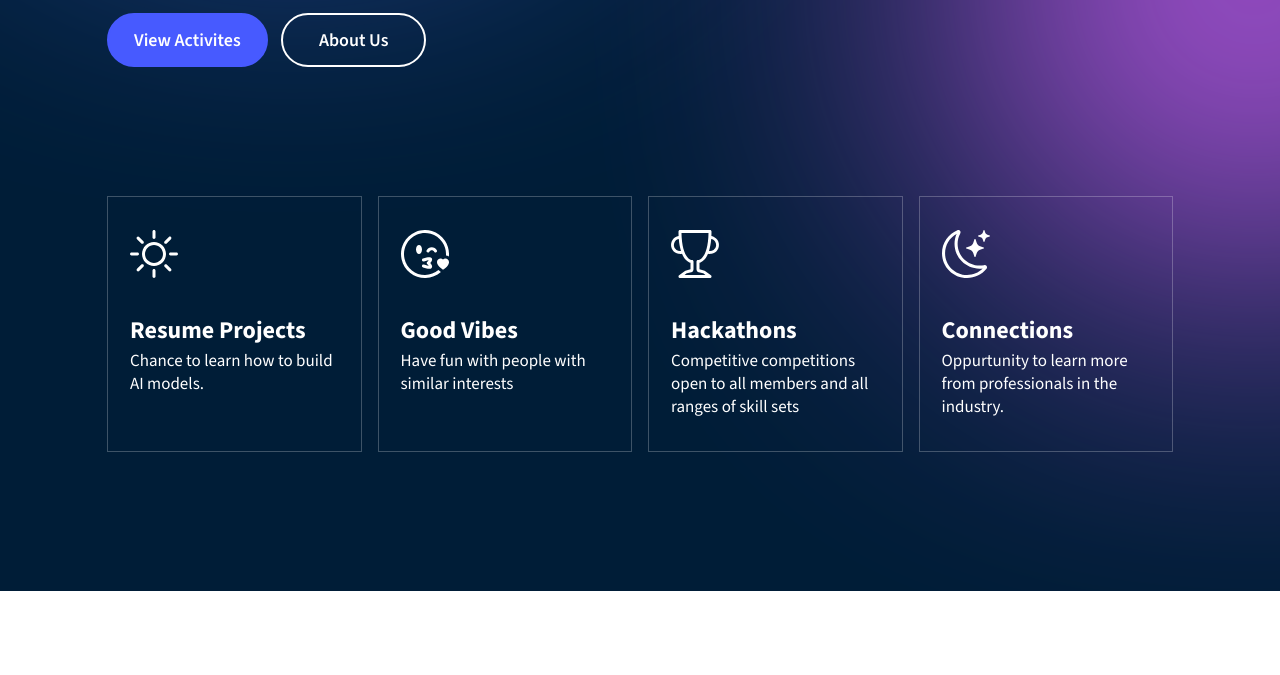
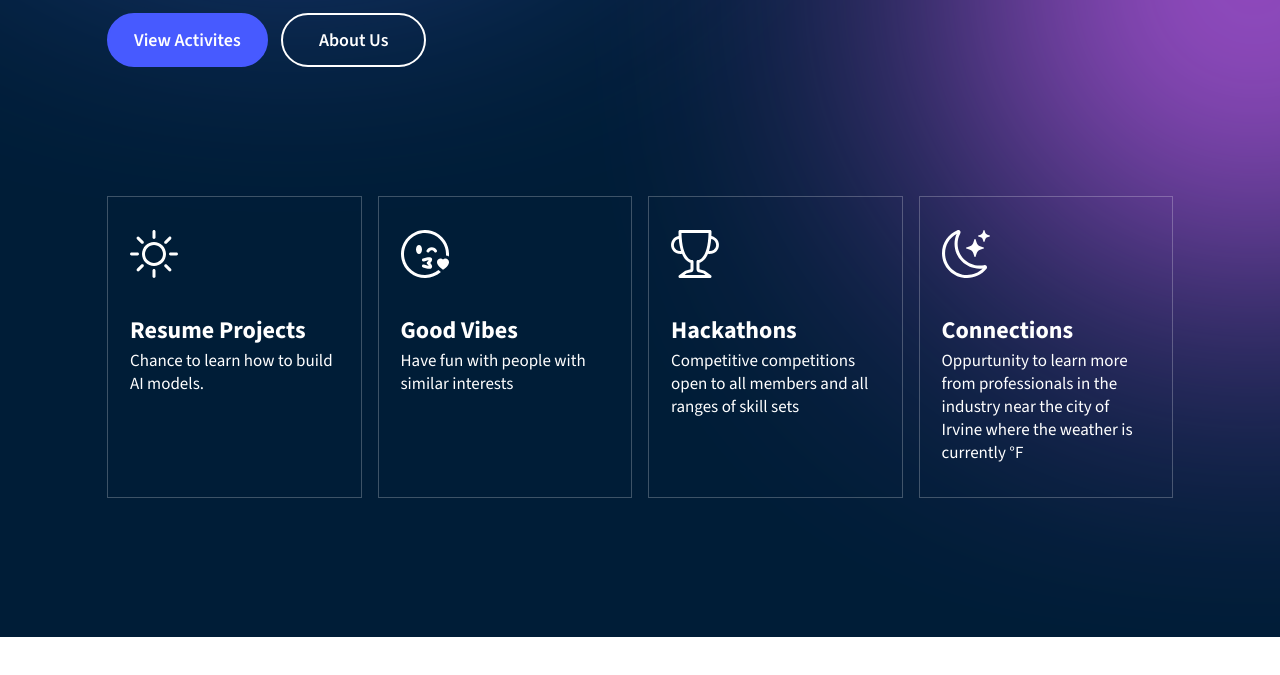
Before and after one commit to RichardGuo24/IVC-AI-Website, a plain HTML site: page index.html in a window 1280 px wide. Shown: the part 393-1068 px from the top of the page. Drawn offline with nearby package versions, Linux system fonts and the light colour scheme; no server answers.

Commit message:
merged main to dynamic weather

```diff
--- a/index.html
+++ b/index.html
@@ -94,8 +94,8 @@
                             </defs>
                         </svg>
                         <h2>Connections</h2>
-
-                        <p>Oppurtunity to learn more from professionals in the industry.</p>
+                        <p>Oppurtunity to learn more from professionals in the industry near the city of Irvine where
+                            the weather is currently <span></span>°F</p>
                     </div>
                 </div>
             </div>
```
